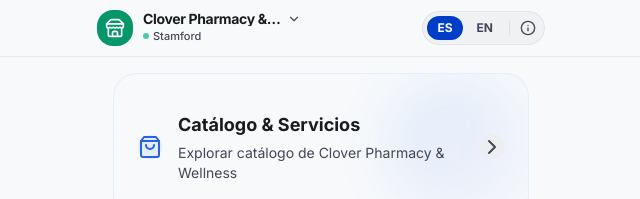
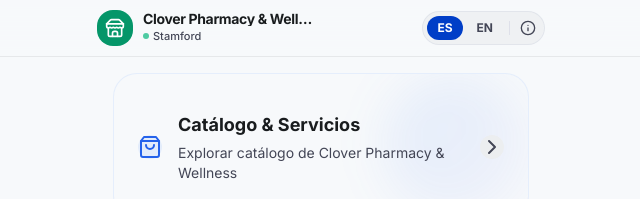
Before and after one commit to andmcm8/language-tool, a Next.js app: page /clover-pharmacy in a window 1280 px wide. Shown: the top 199 px of the page, without its empty margins (319-959 px from the left). Built offline with nearby package versions, Linux system fonts and the light colour scheme.

Commit message:
Remove merchant switcher dropdown menu from Header.tsx when viewing a specific merchant store

```diff
--- a/components/Header.tsx
+++ b/components/Header.tsx
@@ -1,6 +1,7 @@
 "use client";
 
 import React, { useState } from "react";
+import Link from "next/link";
 import { MerchantConfig } from "@/types/merchant";
 import { listMerchants } from "@/lib/merchants";
 import { useRouter } from "next/navigation";
@@ -48,62 +49,27 @@
     <>
       <header className="sticky top-0 z-30 bg-surface/85 backdrop-blur-xl border-b border-surface-container-high px-4 py-2.5 shadow-2xs transition-all">
         <div className="max-w-md mx-auto flex items-center justify-between">
-          {/* Left: Dynamic Brand Identity with Merchant Switcher Trigger */}
-          <div className="relative">
-            <button
-              onClick={() => setShowMerchantMenu(!showMerchantMenu)}
-              className="flex items-center gap-2.5 text-left group"
-            >
-              <div
-                className="w-9 h-9 rounded-2xl text-white flex items-center justify-center shadow-xs group-hover:scale-105 transition-transform"
+          {/* Left: Dynamic Brand Identity (Clean & Focused on Current Merchant) */}
+          <div className="flex items-center gap-2.5 text-left">
+            <Link
+              href="/"
+              className="w-9 h-9 rounded-2xl text-white flex items-center justify-center shadow-xs hover:scale-105 transition-transform"
               style={{ backgroundColor: storeInfo.themeColor || "#003ec7" }}
+              title="Back to All Merchants / Volver al Inicio"
             >
               {getLogoIcon(storeInfo.logoIcon)}
-              </div>
+            </Link>
             <div>
-                <div className="flex items-center gap-1">
-                  <h1 className="font-bold text-on-surface text-sm tracking-tight leading-none truncate max-w-[140px]">
+              <h1 className="font-bold text-on-surface text-sm tracking-tight leading-none truncate max-w-[170px]">
                 {storeInfo.name}
               </h1>
-                  <ChevronDown className="w-3.5 h-3.5 text-on-surface-variant group-hover:text-primary transition-transform" />
-                </div>
               <div className="flex items-center gap-1 mt-0.5">
                 <span className="w-1.5 h-1.5 rounded-full bg-emerald-500 animate-pulse" />
-                  <p className="text-[11px] text-on-surface-variant font-medium truncate max-w-[130px]">
+                <p className="text-[11px] text-on-surface-variant font-medium truncate max-w-[150px]">
                   {storeInfo.address.split(",")[1] || "Stamford, CT"}
                 </p>
               </div>
             </div>
-            </button>
-
-            {/* Merchant Switcher Dropdown Menu */}
-            {showMerchantMenu && (
-              <div className="absolute top-12 left-0 z-50 bg-surface-container-lowest border border-secondary-fixed shadow-2xl rounded-2xl p-2 w-64 animate-in fade-in zoom-in-95 duration-150">
-                <div className="text-[10px] font-bold text-on-surface-variant uppercase px-2 py-1 tracking-wider border-b border-surface-container mb-1">
-                  {lang === "es" ? "Demostración de Negocios:" : "Demo Merchant Storefronts:"}
-                </div>
-                {allMerchants.map((m) => (
-                  <button
-                    key={m.id}
-                    onClick={() => {
-                      setShowMerchantMenu(false);
-                      router.push(`/${m.id}`);
-                    }}
-                    className={`w-full flex items-center justify-between p-2 rounded-xl text-left text-xs font-semibold transition-all ${
-                      m.id === storeInfo.id
-                        ? "bg-secondary-fixed text-primary font-bold"
-                        : "hover:bg-surface-container text-on-surface-variant hover:text-on-surface"
-                    }`}
-                  >
-                    <div>
-                      <div>{m.name}</div>
-                      <div className="text-[10px] text-on-surface-variant font-normal">{m.tagline}</div>
-                    </div>
-                    {m.id === storeInfo.id && <Check className="w-3.5 h-3.5 text-primary" />}
-                  </button>
-                ))}
-              </div>
-            )}
           </div>
 
           {/* Right: Condensed Unified Controls (ES/EN + Info) */}
```
Lines whose indentation alone changed are shown as unchanged.
